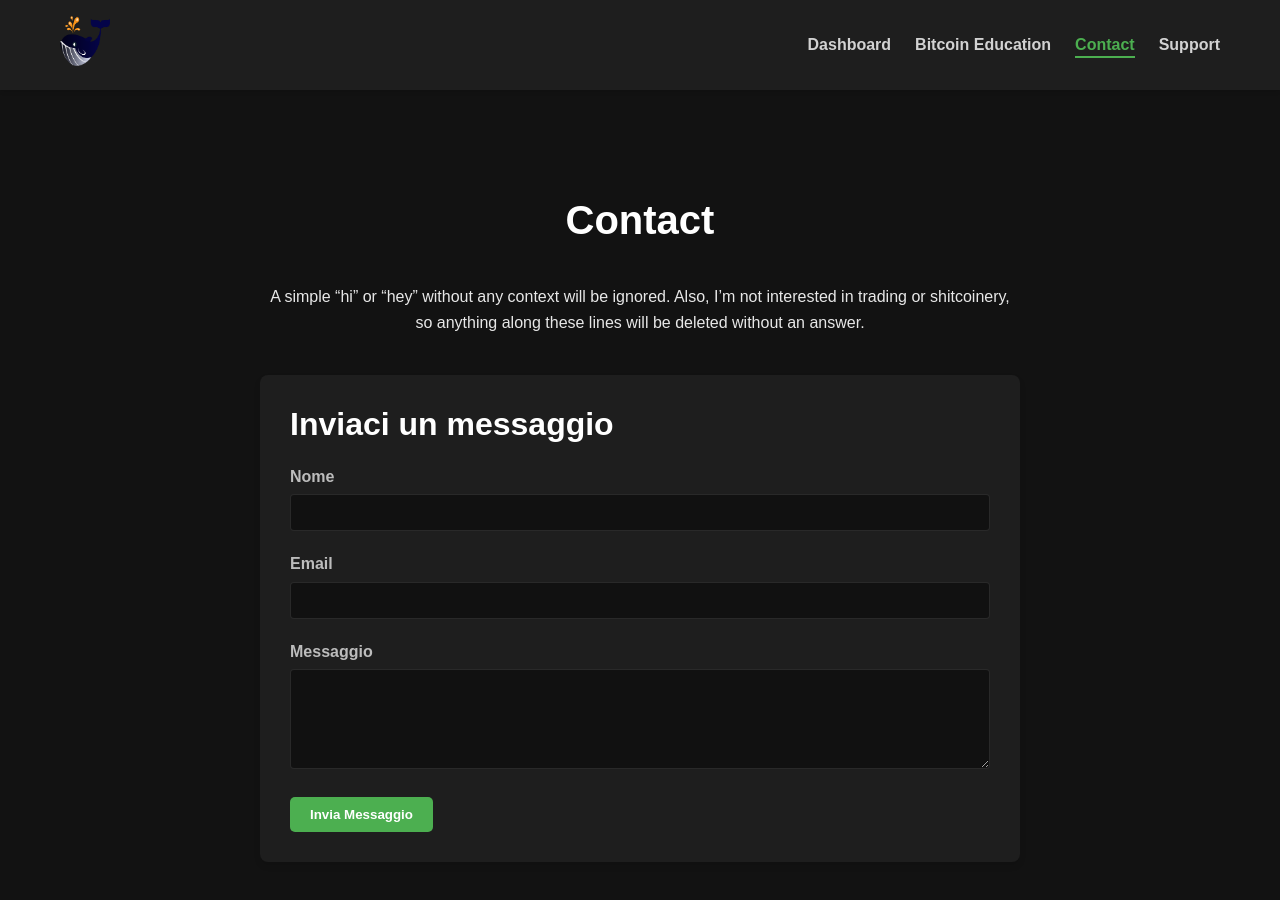
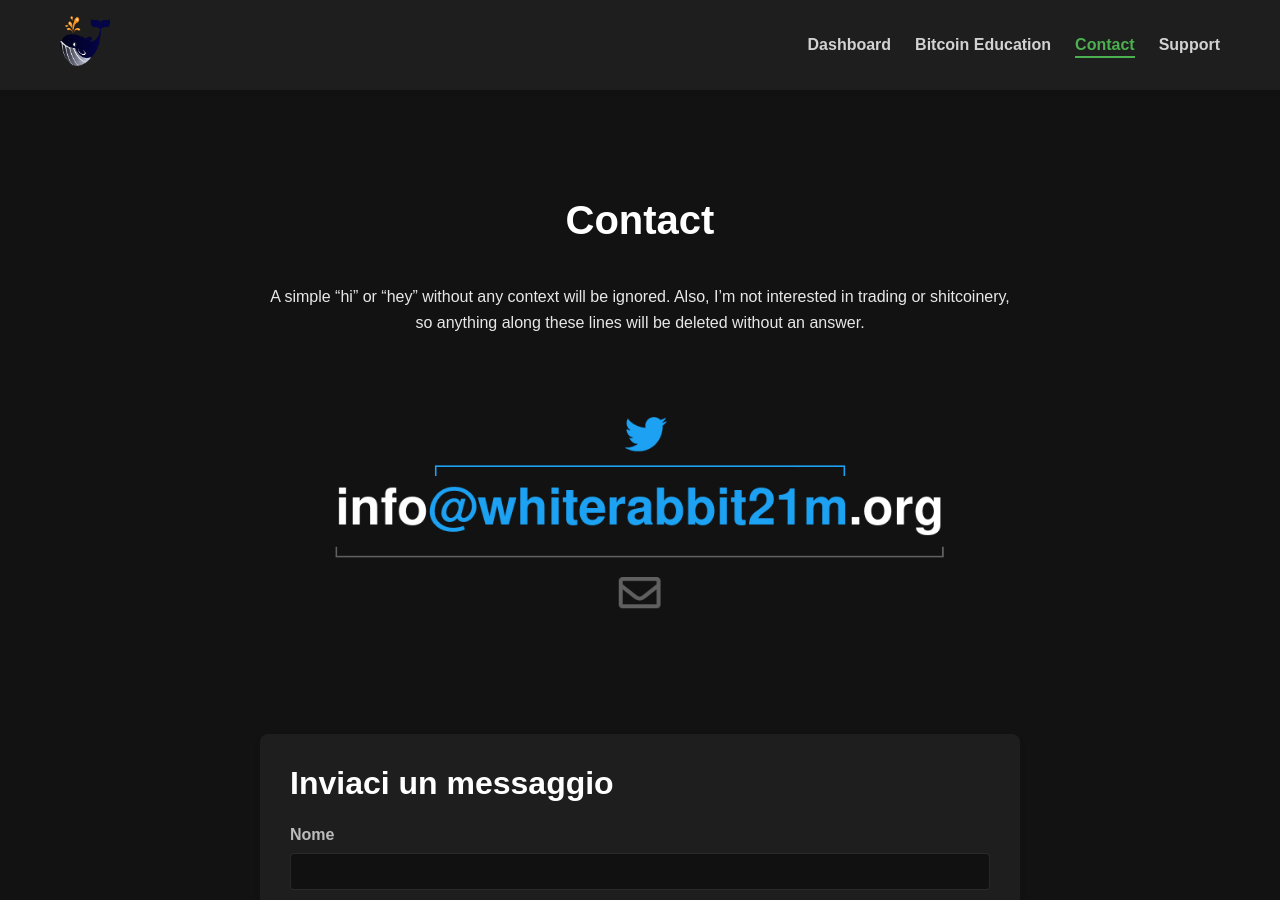
Before and after one commit to whiterabbit21m-test/whiterabbit21m-test.github.io, a Jekyll site: the page built from contact.md, in a window 1280 px wide and 900 px high. Built offline with Jekyll 4.4.1, drawn with Linux system fonts in a browser that asks for light colours.

Commit message:
Update _contact.scss

```diff
--- a/_sass/_contact.scss
+++ b/_sass/_contact.scss
@@ -20,45 +20,35 @@ $card-bg-color: #1E1E1E;
     margin-bottom: 40px;
     h1 {
       font-size: 2.5em;
-      color: $text-color-light;
+      color: $text-color-light; // Cambiato da $accent-color a $text-color-light
     }
   }
 
   .contact-content {
     text-align: center;
     margin-bottom: 40px;
-    color: rgba($text-color-light, 0.9);
-  }
-
-  .contact-form-container {
-    background-color: $card-bg-color;
-    border-radius: 8px;
-    overflow: hidden;
-    box-shadow: 0 4px 6px rgba(0, 0, 0, 0.1);
+    color: rgba($text-color-light, 0.9); // Aggiunto per coerenza con lo stile della homepage
   }
 
   .contact-image {
-    width: 100%;
-    height: 0;
-    padding-top: 25,50%; // Aspect ratio 16:9
-    position: relative;
-    overflow: hidden;
+    margin-bottom: 60px;
 
     .contact-img {
-      position: absolute;
-      top: 0;
-      left: 0;
       width: 100%;
-      height: 100%;
+      max-height: 400px;
+      border-radius: 8px;
       object-fit: cover;
     }
   }
 
   .contact-form {
+    background-color: $card-bg-color;
     padding: 30px;
+    border-radius: 8px;
+    box-shadow: 0 4px 6px rgba(0, 0, 0, 0.1);
 
     h2 {
-      color: $text-color-light;
+      color: $text-color-light; // Cambiato da $accent-color a $text-color-light
       margin-bottom: 20px;
     }
 
@@ -68,13 +58,13 @@ $card-bg-color: #1E1E1E;
       label {
         display: block;
         margin-bottom: 5px;
-        color: rgba($text-color-light, 0.7);
+        color: rgba($text-color-light, 0.7); // Modificato per una migliore leggibilità
       }
 
       input, textarea {
         width: 100%;
         padding: 10px;
-        background-color: darken($card-bg-color, 5%);
+        background-color: darken($card-bg-color, 5%); // Leggermente più scuro del background della card
         border: 1px solid rgba($text-color-light, 0.1);
         color: $text-color-light;
         border-radius: 4px;
@@ -94,22 +84,15 @@ $card-bg-color: #1E1E1E;
     .submit-btn {
       background-color: $accent-color;
       color: $text-color-light;
-      padding: 10px 20px;
+      padding: 15px 30px; // Aumentato il padding per coerenza con il bottone CTA della homepage
       border: none;
-      border-radius: 5px;
+      border-radius: 5px; // Modificato per coerenza con il bottone CTA della homepage
       cursor: pointer;
-      transition: background-color 0.3s ease, transform 0.2s ease;
-      font-weight: bold;
-      width: auto;
-      display: inline-block;
+      transition: background-color 0.3s ease;
+      font-weight: bold; // Aggiunto per coerenza con il bottone CTA della homepage
 
       &:hover {
         background-color: darken($accent-color, 10%);
-        transform: translateY(-2px);
-      }
-
-      &:active {
-        transform: translateY(0);
       }
     }
   }
@@ -127,17 +110,5 @@ $card-bg-color: #1E1E1E;
     .contact-form {
       padding: 20px;
     }
-
-    .contact-image {
-      padding-top: 75%; // Aspect ratio 4:3 per schermi più piccoli
-    }
   }
 }
-
-@media screen and (max-width: 480px) {
-  .contact-page {
-    .contact-image {
-      padding-top: 100%; // Aspect ratio 1:1 per schermi molto piccoli
-    }
-  }
-}
```
